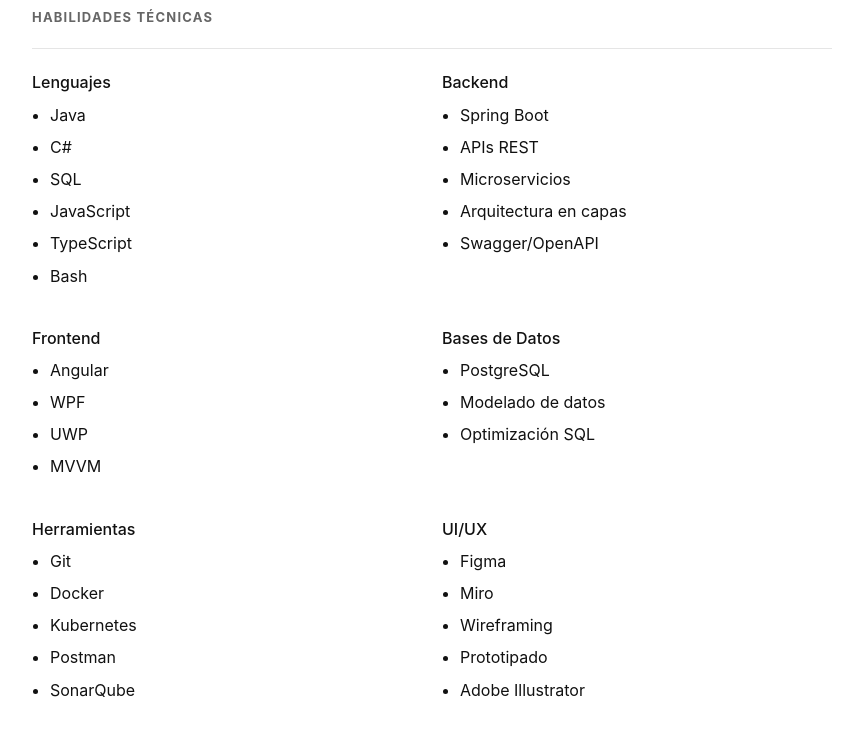
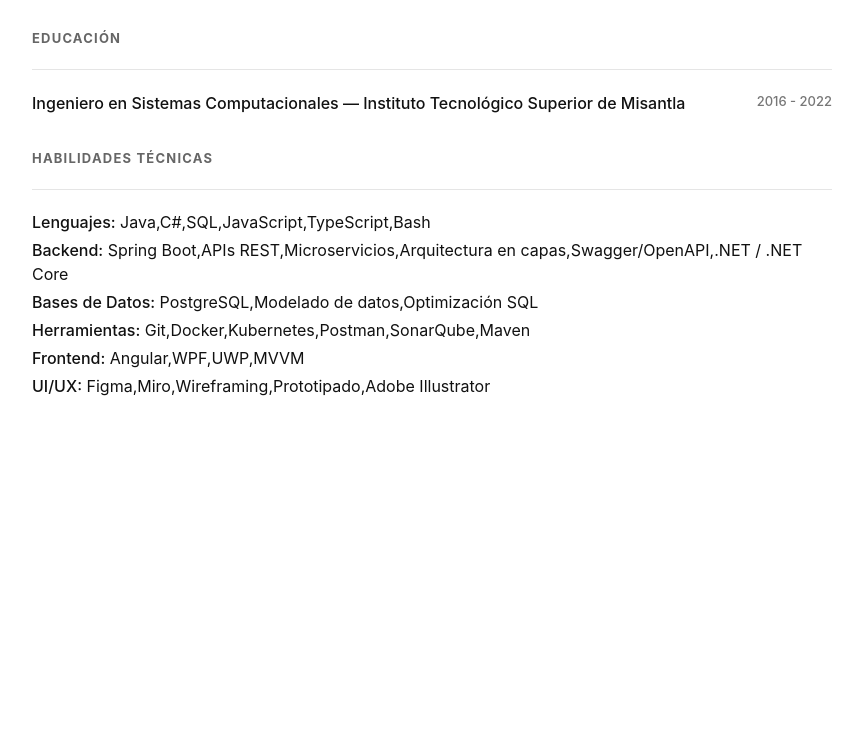
Before and after one commit to IceAdventures/cv-backend-yetzabel, a plain HTML site: page index.html in a window 1280 px wide. Shown: the part 1212-1948 px from the top of the page, without its empty margins (208-1070 px from the left). After the commit the page ends 1650 px from the top, so only its background shows below. Drawn offline with Linux system fonts and the light colour scheme.

Commit message:
Cambios archivos

```diff
--- a/index.html
+++ b/index.html
@@ -96,6 +96,11 @@
       padding-left: 18px;
     }
 
+    .skills-compact p {
+     margin: 4px 0;
+     line-height: 1.5;
+    }
+
   </style>
 </head>
 <body>
@@ -113,7 +118,7 @@
 <div class="section">
   <h2>Resumen</h2>
   <div class="divider"></div>
-  <p>Desarrollador Backend con más de 2 años de experiencia en Java y Spring Boot, especializado en el desarrollo de APIs REST y arquitecturas basadas en microservicios. Experiencia en modelado de datos, optimización de consultas SQL, documentación de APIs con Swagger/OpenAPI y despliegue de servicios en Kubernetes. Enfocado en la construcción de soluciones escalables, mantenibles y de alto rendimiento.
+  <p>Desarrollador Backend con 3 años de experiencia en Java y Spring Boot, especializado en el desarrollo de APIs REST y arquitecturas basadas en microservicios. Experiencia en modelado de datos, optimización de consultas SQL, documentación de APIs con Swagger/OpenAPI y despliegue de servicios en Kubernetes. Enfocado en la construcción de soluciones escalables, mantenibles y de alto rendimiento mediante contenedorización con Docker y Podman.
 </p>
 </div>
 
@@ -126,14 +131,15 @@
       <span class="sub">2023 - 2026</span>
     </div>
     <ul>
-        <li>Desarrollo de APIs REST con Spring Boot bajo arquitectura en capas</li>
+        <li>Desarrollo de APIs REST con Spring Boot bajo arquitectura en capas gestionando dependencias y construcción del proyecto con Maven</li>
         <li>Diseño e implementación de microservicios</li>
         <li>Documentación de APIs utilizando Swagger/OpenAPI</li>
         <li>Modelado de bases de datos en PostgreSQL</li>
         <li>Optimización de consultas SQL para mejorar el rendimiento</li>
         <li>Desarrollo de módulos completos en C# (backend y frontend)</li>
-        <li>Consumo de APIs REST</li>
+        <li>Consumo e integración de APIs REST en aplicaciones, con validación y pruebas de endpoints utilizando Postman y Bruno</li>
         <li>Desarrollo de interfaces en WPF y UWP con patrón MVVM</li>
+        <li>Desarrollo en C# bajo el ecosistema .NET para consumo de APIs y construcción de interfaces (WPF/UWP)</li>
         <li>Implementación de componentes de negocio</li>
         <li>Integración de servicios backend con aplicaciones web y de escritorio</li>
         <li>Despliegue y gestión de servicios en Kubernetes</li>
@@ -165,72 +171,13 @@
   <h2>Habilidades Técnicas</h2>
   <div class="divider"></div>
 
-  <div class="skills-grid">
-
-    <div class="skill-block">
-      <b>Lenguajes</b>
-      <ul>
-          <li>Java</li>
-          <li>C#</li>
-          <li>SQL</li>
-          <li>JavaScript</li>
-          <li>TypeScript</li>
-          <li>Bash</li>
-      </ul>
-    </div>
-
-    <div class="skill-block">
-      <b>Backend</b>
-      <ul>
-          <li>Spring Boot</li>
-          <li>APIs REST</li>
-          <li>Microservicios</li>
-          <li>Arquitectura en capas</li>
-          <li>Swagger/OpenAPI</li>
-      </ul>
-    </div>
-
-    <div class="skill-block">
-      <b>Frontend</b>
-      <ul>
-          <li>Angular</li>
-          <li>WPF</li>
-          <li>UWP</li>
-          <li>MVVM</li>
-      </ul>
-    </div>
-
-    <div class="skill-block">
-      <b>Bases de Datos</b>
-      <ul>
-          <li>PostgreSQL</li>
-          <li>Modelado de datos</li>
-          <li>Optimización SQL</li>
-      </ul>
-    </div>
-
-    <div class="skill-block">
-      <b>Herramientas</b>
-      <ul>
-          <li>Git</li>
-          <li>Docker</li>
-          <li>Kubernetes</li>
-          <li>Postman</li>
-          <li>SonarQube</li>
-      </ul>
-    </div>
-
-    <div class="skill-block">
-      <b>UI/UX</b>
-      <ul>
-          <li>Figma</li>
-          <li>Miro</li>
-          <li>Wireframing</li>
-          <li>Prototipado</li>
-          <li>Adobe Illustrator</li>
-      </ul>
-    </div>
-
+  <div class="skills-compact">
+    <p><b>Lenguajes:</b> Java,C#,SQL,JavaScript,TypeScript,Bash</p>
+    <p><b>Backend:</b> Spring Boot,APIs REST,Microservicios,Arquitectura en capas,Swagger/OpenAPI,.NET / .NET Core</p>
+    <p><b>Bases de Datos:</b> PostgreSQL,Modelado de datos,Optimización SQL</p>
+    <p><b>Herramientas:</b> Git,Docker,Kubernetes,Postman,SonarQube,Maven</p>
+    <p><b>Frontend:</b> Angular,WPF,UWP,MVVM</p>
+    <p><b>UI/UX:</b> Figma,Miro,Wireframing,Prototipado,Adobe Illustrator</p>
   </div>
 </div>
 
```
Also changed, not shown: template.html (+12 -56 lines), 1 other file.
